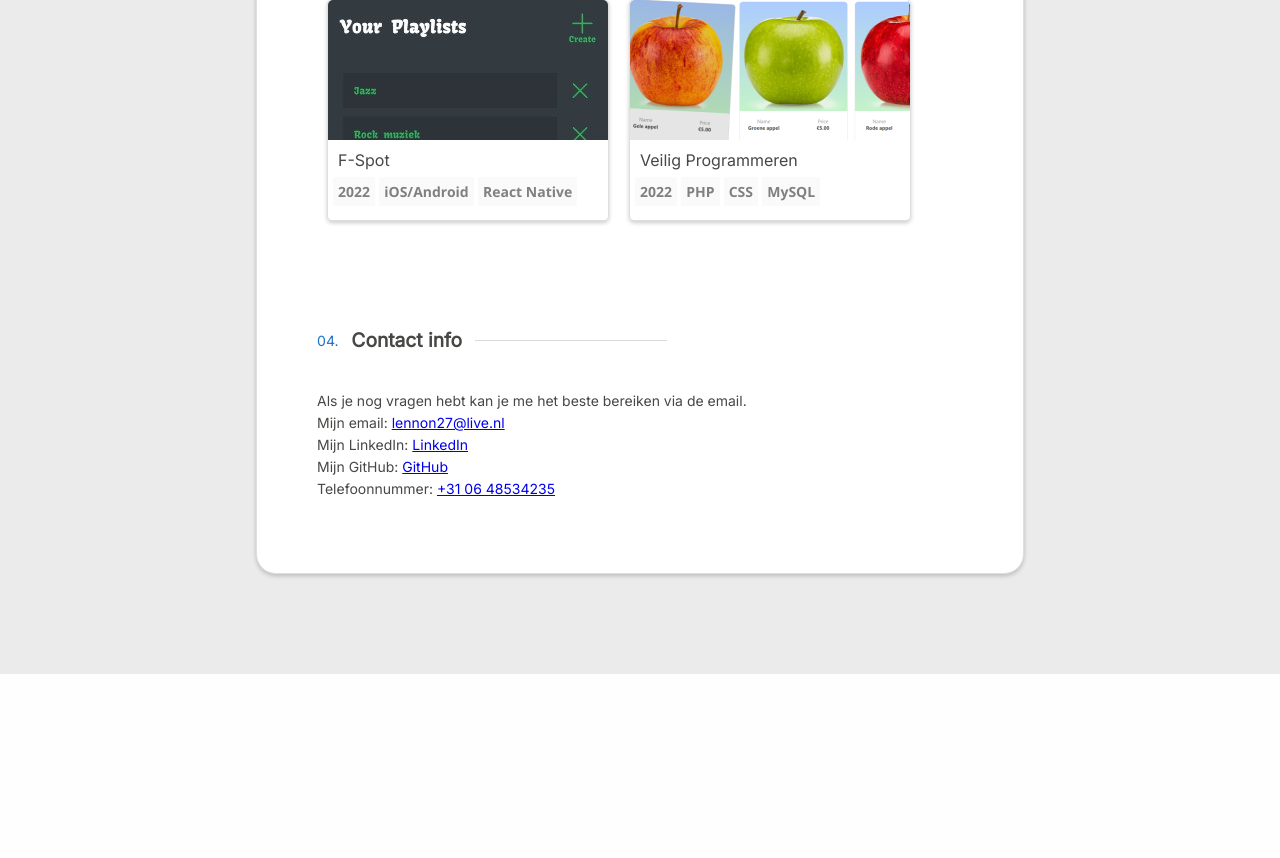
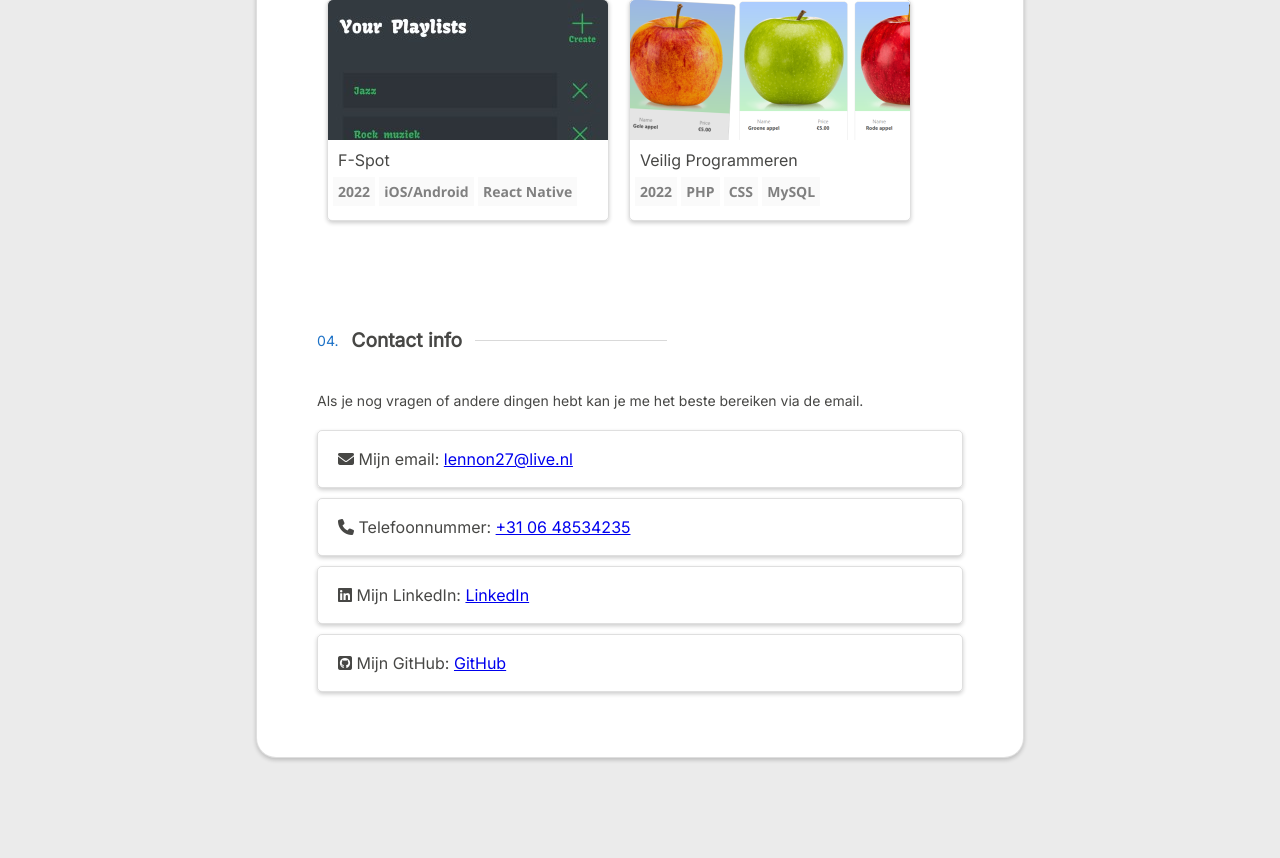
Before and after one commit to LennonStolk/website, a PHP site: page / in a window 1280 px wide. Shown: the part 2692-3550 px from the top of the page. Before the commit the page ends 3366 px from the top, so only its background shows below. Run offline with PHP 8.4, Linux system fonts and the light colour scheme; some libraries are stand-ins or nearby versions; some web fonts are replaced.

Commit message:
Contact link css

```diff
--- a/css/style.css
+++ b/css/style.css
@@ -405,6 +405,25 @@ body {
   margin: 100px auto 0 auto;
 }
 
+.contact-links {
+  display: flex;
+  flex-direction: column;
+}
+
+.contact-link {
+  padding: 20px;
+  margin: 5px 0;
+  border: 1px solid rgba(0, 0, 0, 0.125);
+  border-radius: 5px;
+  box-shadow: 0 2px 4px 0 rgba(0, 0, 0, 0.2);
+  transition: ease-in-out 200ms;
+}
+
+.contact-link:hover {
+  margin: 5px -5px 5px 5px;
+  box-shadow: 0 8px 16px 0 rgba(0, 0, 0, 0.2);
+}
+
 /* Media queries */
 
 @media only screen and (max-width: 1400px) {
--- a/index.html
+++ b/index.html
@@ -224,12 +224,30 @@
                 <div class="section-title-line"></div>
             </div>
             <p class="contact-info">
-                Als je nog vragen hebt kan je me het beste bereiken via de email.<br>
-                Mijn email: <a href="mailto:lennon27@live.nl">lennon27@live.nl</a><br>
-                Mijn LinkedIn: <a href="http://linkedin.com/in/lennonstolk">LinkedIn</a><br>
-                Mijn GitHub: <a href="http://github.com/lennonstolk">GitHub</a><br>
-                Telefoonnummer: <a href="tel:+31 06 48534235">+31 06 48534235</a><br>
+                Als je nog vragen of andere dingen hebt kan je me het beste bereiken via de email.<br>
+
+
+
+
             </p>
+            <ul class="contact-links">
+                <li class="contact-link">
+                    <i class="fa-solid fa-envelope"></i>
+                    Mijn email: <a href="mailto:lennon27@live.nl">lennon27@live.nl</a><br>
+                </li>
+                <li class="contact-link">
+                    <i class="fa-solid fa-phone"></i>
+                    Telefoonnummer: <a href="tel:+31 06 48534235">+31 06 48534235</a><br>
+                </li>
+                <li class="contact-link">
+                    <i class="fa-brands fa-linkedin"></i>
+                    Mijn LinkedIn: <a href="http://linkedin.com/in/lennonstolk">LinkedIn</a><br>
+                </li>
+                <li class="contact-link">
+                    <i class="fa-brands fa-square-github"></i>
+                    Mijn GitHub: <a href="http://github.com/lennonstolk">GitHub</a><br>
+                </li>
+            </ul>
         </section>
 
     </main>
```
